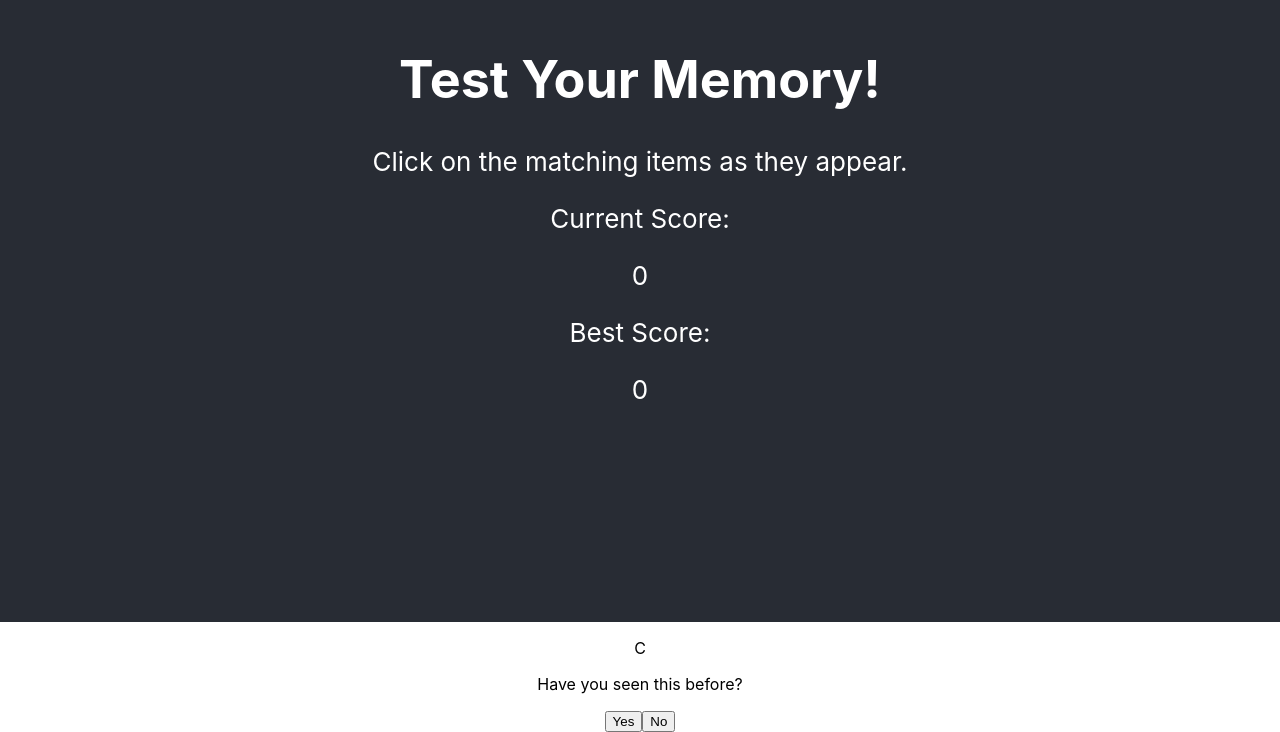
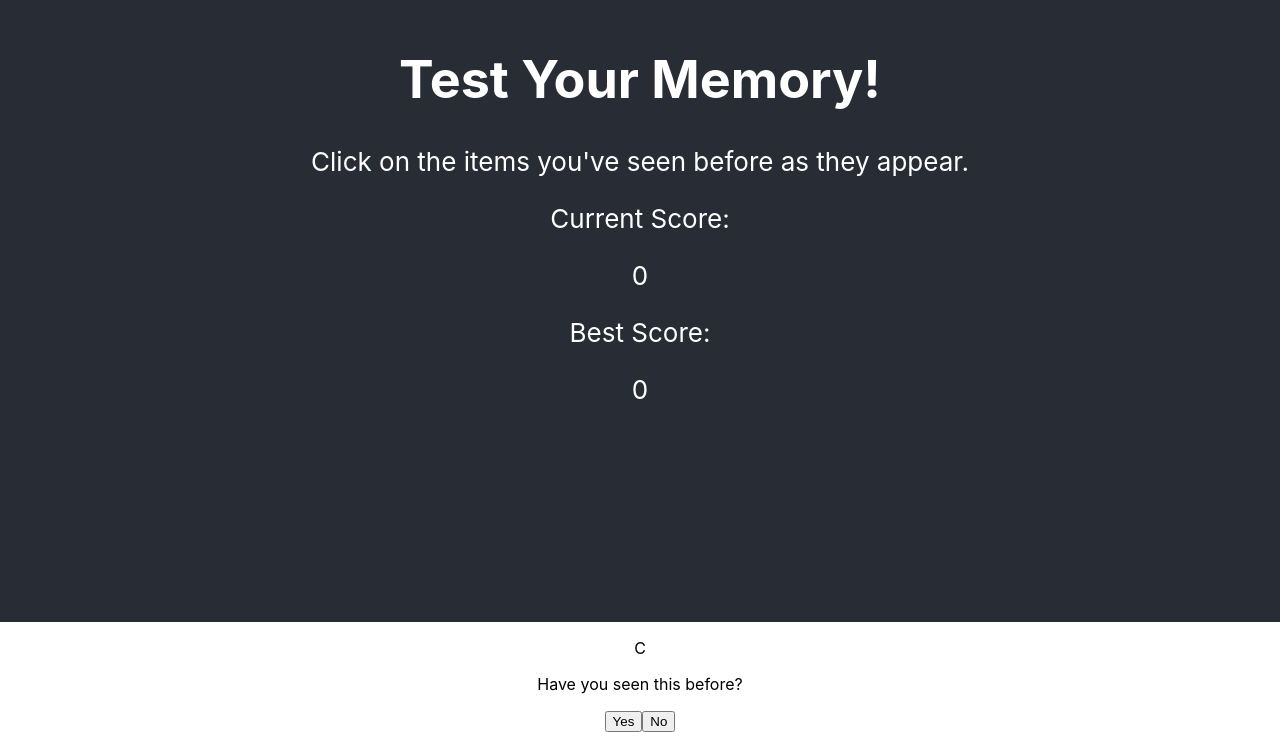
Before and after one commit to colecrum26/memory-card-game, a React (Create React App) app in the folder memory-card-game/: page / in a window 1280 px wide. Shown: the part 178-910 px from the top of the page. Built offline with nearby package versions, Linux system fonts and the light colour scheme.

Commit message:
updated the mission

```diff
--- a/memory-card-game/src/components/scoreboard.jsx
+++ b/memory-card-game/src/components/scoreboard.jsx
@@ -3,7 +3,7 @@ function ScoreKeeper({ scoreCurr, scoreBest }) {
     <header className="App-header">
       <div>
         <h1 id="heading">Test Your Memory!</h1>
-        <p id="mission">Click on the matching items as they appear.</p>
+        <p id="mission">Click on the items you've seen before as they appear.</p>
         <div className ="d-flex justify-content-around align-items-center">
           <div>
             <p>Current Score:</p>
```
